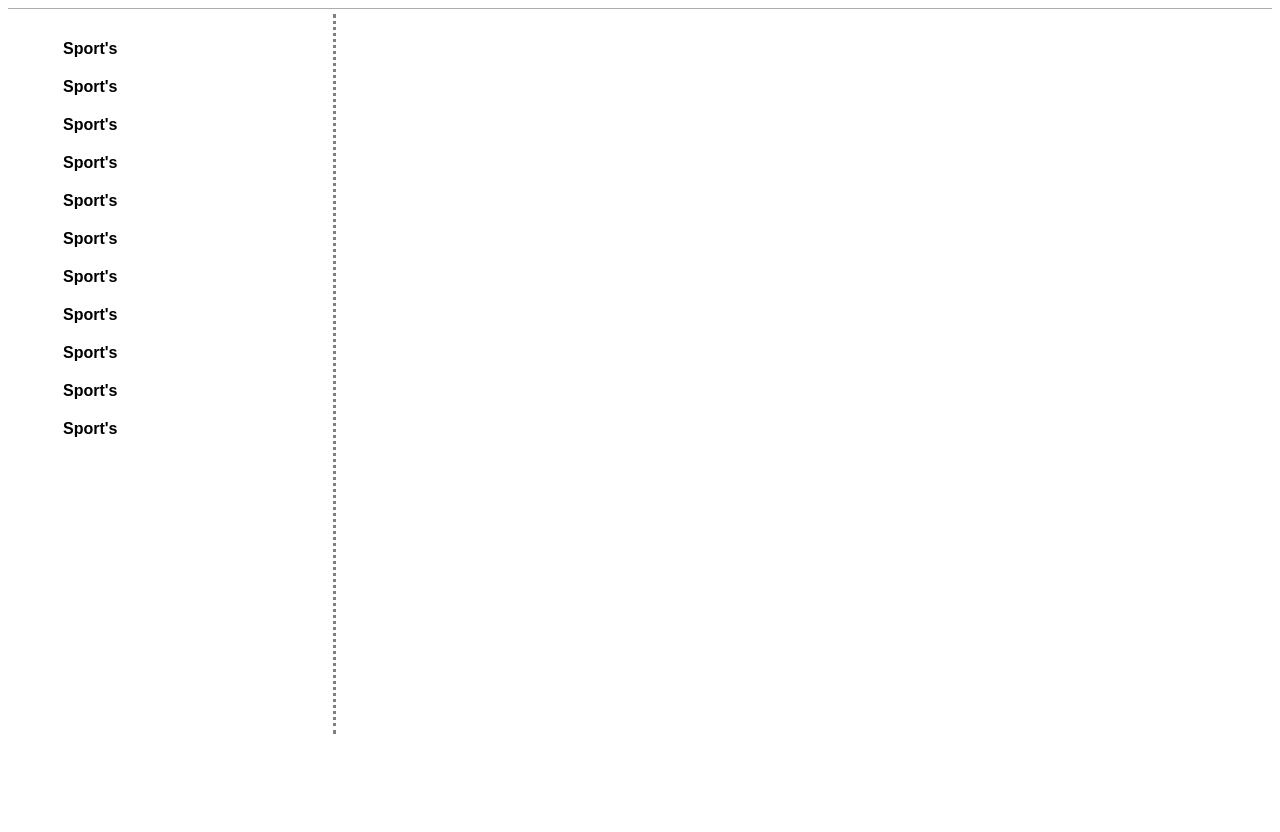
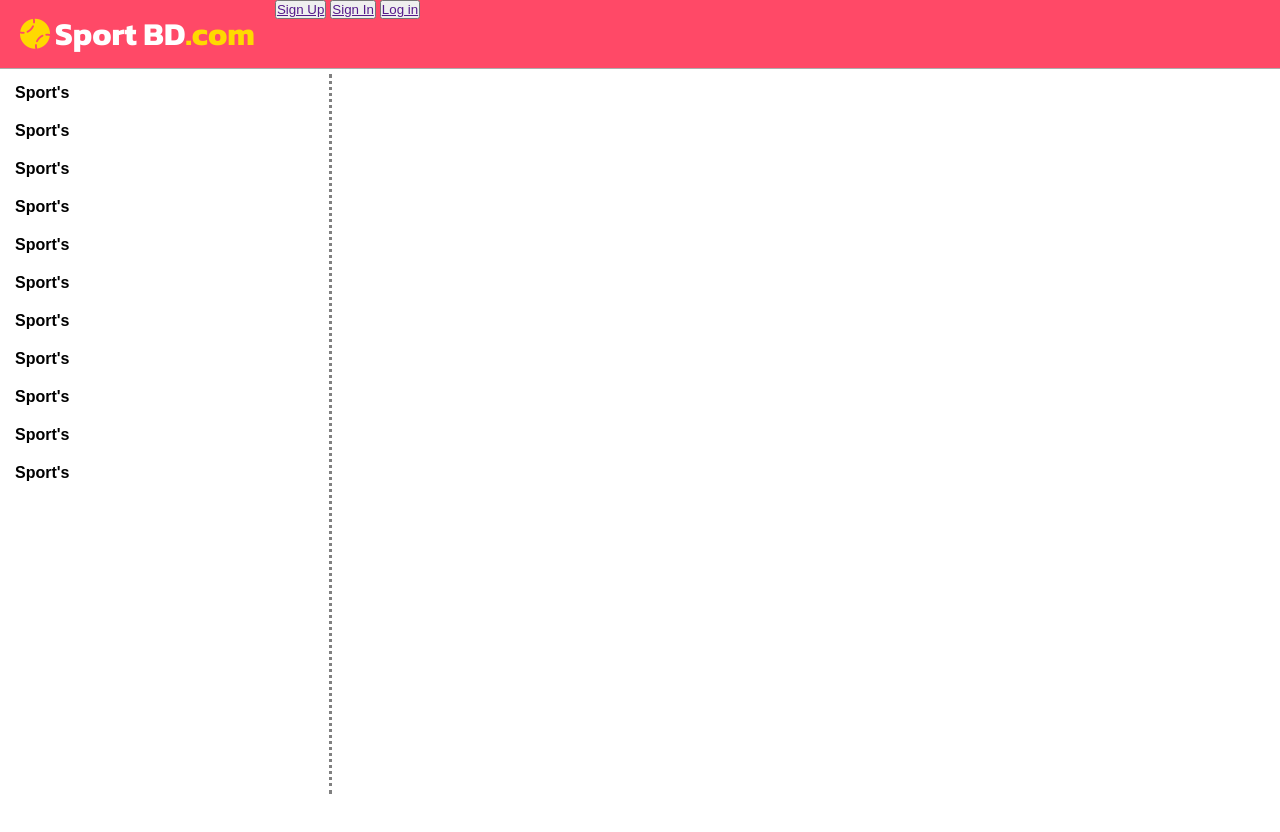
Before and after one commit to afranabir09/sporting-boys, a plain HTML site: page index.html in a window 1280 px wide. Drawn offline with Linux system fonts and the light colour scheme; a web font is replaced by a local one.

Commit message:
nav finish

```diff
--- a/index.html
+++ b/index.html
@@ -1,50 +1,27 @@
 <!DOCTYPE html>
 <html lang="en">
 <head>
-    <style>
-        .box{
-            height: 100vh;
-            width: 100%;
-            border-top: 1px solid rgba(128, 128, 128, 0.651) ;
-            margin: auto;
-            display: flex;
-        }
-
-        .box1{
-            height: 90vh;
-            width: 25%;
-            margin: 5px;
-        }
-
-        .box2{
-
-            height: 90vh;
-            width: 75%;
-            border-left: 3px dotted gray;
-            margin: 5px;
-        }
-
-        .box1 ul{
-            list-style: none;
-            text-align: left;
-        }
-        .box1 ul li{
-            padding: 10px;
-        }
-
-        .box1 ul li a{
-            text-decoration: none;
-            font-family: Arial, Helvetica, sans-serif;
-            font-weight: bold;
-            color: black;
-        }
-    </style>
     <meta charset="UTF-8">
     <meta name="viewport" content="width=device-width, initial-scale=1.0">
     <title>Document</title>
+    <link rel="preconnect" href="https://fonts.googleapis.com">
+<link rel="preconnect" href="https://fonts.gstatic.com" crossorigin>
+<link href="https://fonts.googleapis.com/css2?family=Bebas+Neue&family=Bokor&family=Fredoka:wght@300..700&family=Geo:ital@0;1&family=Inter:ital,opsz,wght@0,14..32,100..900;1,14..32,100..900&family=Kablammo&family=Kanit:ital,wght@0,100;0,200;0,300;0,400;0,500;0,600;0,700;0,800;0,900;1,100;1,200;1,300;1,400;1,500;1,600;1,700;1,800;1,900&family=Lavishly+Yours&family=Orbitron:wght@400..900&family=Oswald:wght@200..700&family=Passion+One:wght@400;700;900&family=Rubik+Wet+Paint&family=Saira+Condensed:wght@100;200;300;400;500;600;700;800;900&display=swap" rel="stylesheet">
+<link rel="stylesheet" href="https://cdnjs.cloudflare.com/ajax/libs/font-awesome/6.7.1/css/all.min.css" integrity="sha512-5Hs3dF2AEPkpNAR7UiOHba+lRSJNeM2ECkwxUIxC1Q/FLycGTbNapWXB4tP889k5T5Ju8fs4b1P5z/iB4nMfSQ==" crossorigin="anonymous" referrerpolicy="no-referrer" />
+<link rel="stylesheet" href="style.css">
 </head>
 <body>
     <div class="container">
+        <div class="nav">
+            <h1>
+                <i class="fa-solid fa-baseball"></i>Sport BD<span>.com</span>
+            </h1>
+            <div class="but">
+                <button><a href="">Sign Up</a></button>
+                <button><a href="">Sign In</a></button>
+                <button><a href="">Log in</a></button>
+            </div>
+        </div>
         <div class="box">
             <div class="box1">
 
--- /dev/null
+++ b/style.css
@@ -0,0 +1,68 @@
+*{
+    padding: 0;
+    margin: 0;
+}
+.container{
+
+}
+
+.nav{
+    background-color: rgb(255, 73, 103);
+    display: flex;
+}
+
+.nav i{
+    margin-right: 5px;
+    font-size: 30px;
+    color: rgb(255, 217, 0);
+}
+.nav h1{
+    color: rgb(255, 255, 255);
+    padding: 10px 20px;
+    font-family: "Kanit", sans-serif;
+    cursor: pointer;
+}
+.nav h1 span{
+    color: rgb(255, 217, 0);
+}
+
+.but{
+    width: ;
+    text-align: right;
+}
+.box{
+    height: 100vh;
+    width: 100%;
+    border-top: 1px solid rgba(128, 128, 128, 0.651) ;
+    margin: auto;
+    display: flex;
+}
+
+.box1{
+    height: 90vh;
+    width: 25%;
+    margin: 5px;
+}
+
+.box2{
+
+    height: 90vh;
+    width: 75%;
+    border-left: 3px dotted gray;
+    margin: 5px;
+}
+
+.box1 ul{
+    list-style: none;
+    text-align: left;
+}
+.box1 ul li{
+    padding: 10px;
+}
+
+.box1 ul li a{
+    text-decoration: none;
+    font-family: Arial, Helvetica, sans-serif;
+    font-weight: bold;
+    color: black;
+}
```
